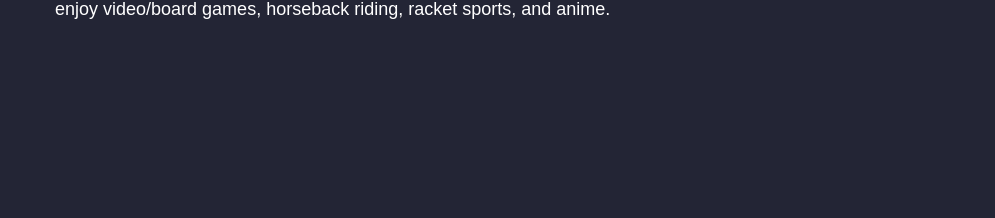
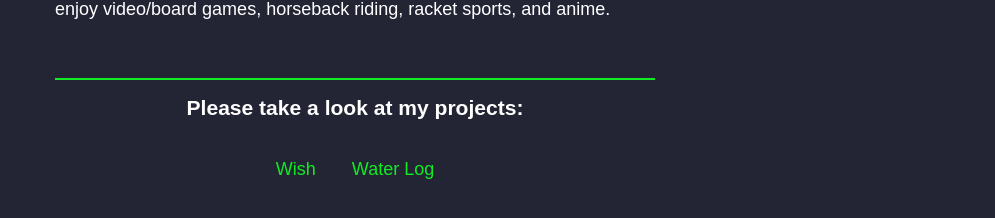
Before and after one commit to GinaLeeAlfy/GinaLeeAlfy.github.io, a React (Vite) app: page / in a window 1280 px wide. Shown: the part 552-770 px from the top of the page, without its empty margins (285-1280 px from the left). Built offline with nearby package versions, Linux system fonts and the light colour scheme.

Commit message:
added projects section

```diff
--- a/src/Home.jsx
+++ b/src/Home.jsx
@@ -56,6 +56,25 @@ const Home = () => {
           I enjoy video/board games, horseback riding, racket sports, and anime.
         </p>
       </section>
+      <section className="projects">
+        <h3>Please take a look at my projects:</h3>
+        <div className="links">
+          <a
+            href="https://wish.zeroleestudios.com/"
+            target="_blank"
+            rel="noreferrer"
+          >
+            Wish
+          </a>
+          <a
+            href="https://water.zeroleestudios.com/"
+            target="_blank"
+            rel="noreferrer"
+          >
+            Water Log
+          </a>
+        </div>
+      </section>
     </div>
   );
 };
--- a/src/style.css
+++ b/src/style.css
@@ -45,6 +45,11 @@ h1 {
   padding: 1rem;
 }
 
+h3 {
+  font-weight: bold;
+  padding: 1rem;
+}
+
 .container {
   display: flex;
   flex-direction: column;
@@ -67,6 +72,16 @@ section {
   display: flex;
   flex-direction: column;
   gap: 5px;
+}
+
+.projects {
+  width: 100%;
+  display: flex;
+  flex-direction: column;
+  align-items: center;
+  margin-top: 3rem;
+  border-top: 2px solid var(--green);
+  text-align: center;
 }
 
 img {
@@ -136,6 +151,10 @@ img {
   border-color: var(--dark-green);
 }
 
+.light .projects {
+  border-color: var(--dark-green);
+}
+
 @media (min-width: 500px) {
   body {
     font-size: 18px;
```
